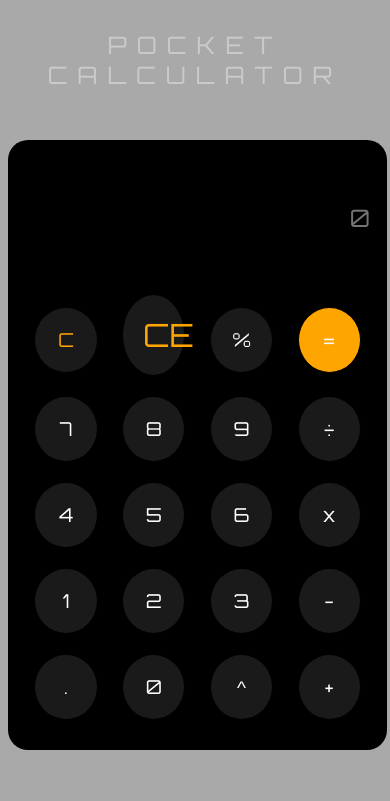
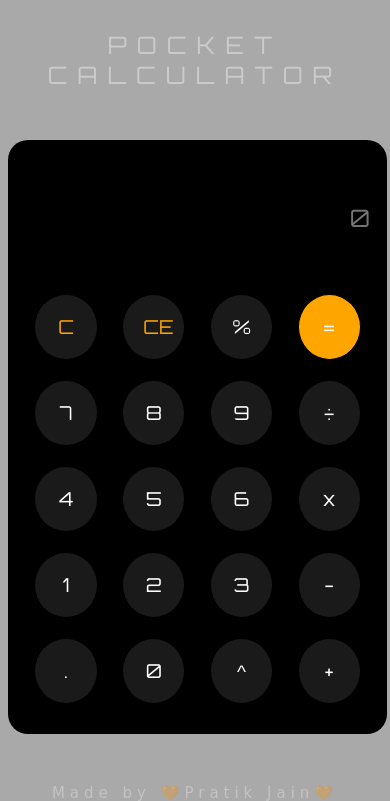
Before and after one commit to pratikpjain/calculator, a PHP site: page / in a window 390 px wide. Shown: the top 801 px of the page. Run offline with PHP 8.4, Linux system fonts and the light colour scheme.

Commit message:
Update style.css

```diff
--- a/style.css
+++ b/style.css
@@ -75,9 +75,6 @@ footer {
     cursor: pointer;
     font-size: 28px;
 }
-.back {
-    font-size : 38rem;
-}
 .equal {
     background-color: orange;
     color: white;
@@ -104,9 +101,6 @@ footer {
     .tag {
         font-size: 1.5rem;
     }
-    .back {
-    font-size : 2rem;
-    }
 }
 @media only screen and (max-width : 384px) {
     .calculator {
@@ -127,9 +121,6 @@ footer {
         border-radius: 50%;
         margin: 9px;
     }
-    .back {
-    font-size : 2rem;
-    }
     .tag {
         font-size: 1.3rem;
     }
```
